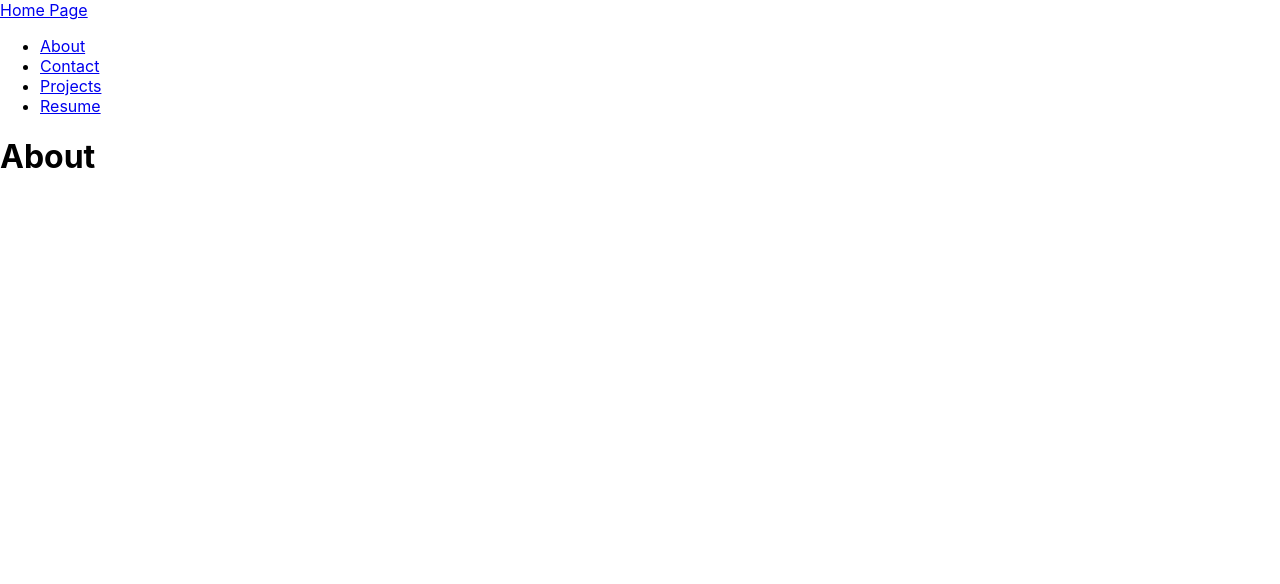
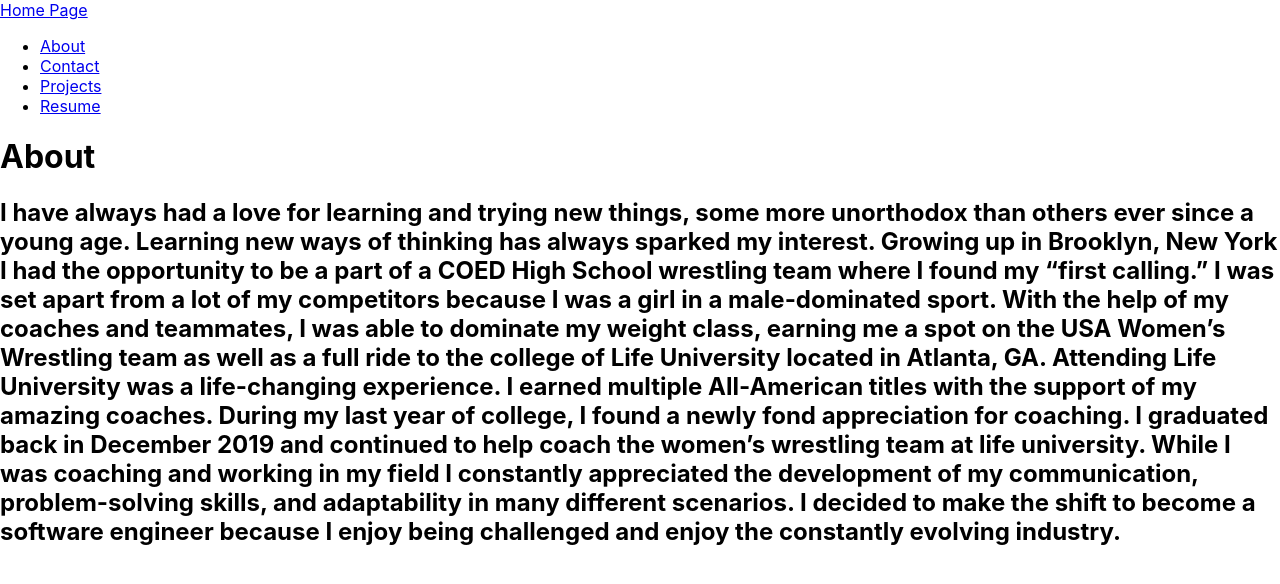
Before and after one commit to J3NNog1/jennifers-react-portfolio, a React (Create React App) app: page /about in a window 1280 px wide. Shown: the top 584 px of the page. Built offline with nearby package versions, Linux system fonts and the light colour scheme.

Commit message:
add bio to about page

```diff
--- a/src/pages/About.js
+++ b/src/pages/About.js
@@ -2,7 +2,15 @@ function About() {
     return (
         <main>
         <h1>About</h1>
-        <h2></h2>
+        <h2>I have always had a love for learning and trying new things, some more unorthodox than others ever since a young age. Learning new ways of thinking has always sparked my interest. Growing up in Brooklyn, New York I had the opportunity to be a part of a COED High School wrestling team where I found my “first calling.” I was set apart from a lot of my competitors because I was a girl in a male-dominated sport. With the help of my coaches and teammates, I was able to dominate my weight class, earning me a spot on the USA Women’s Wrestling team as well as a full ride to the college of Life University located in Atlanta, GA.
+
+Attending Life University was a life-changing experience. I earned multiple All-American titles with the support of my amazing coaches. During my last year of college, I found a newly fond appreciation for coaching.
+
+I graduated back in December 2019 and continued to help coach the women’s wrestling team at life university.
+
+While I was coaching and working in my field I constantly appreciated the development of my communication, problem-solving skills, and adaptability in many different scenarios.
+
+I decided to make the shift to become a software engineer because I enjoy being challenged and enjoy the constantly evolving industry.</h2>
         </main>
     )
 }
```
